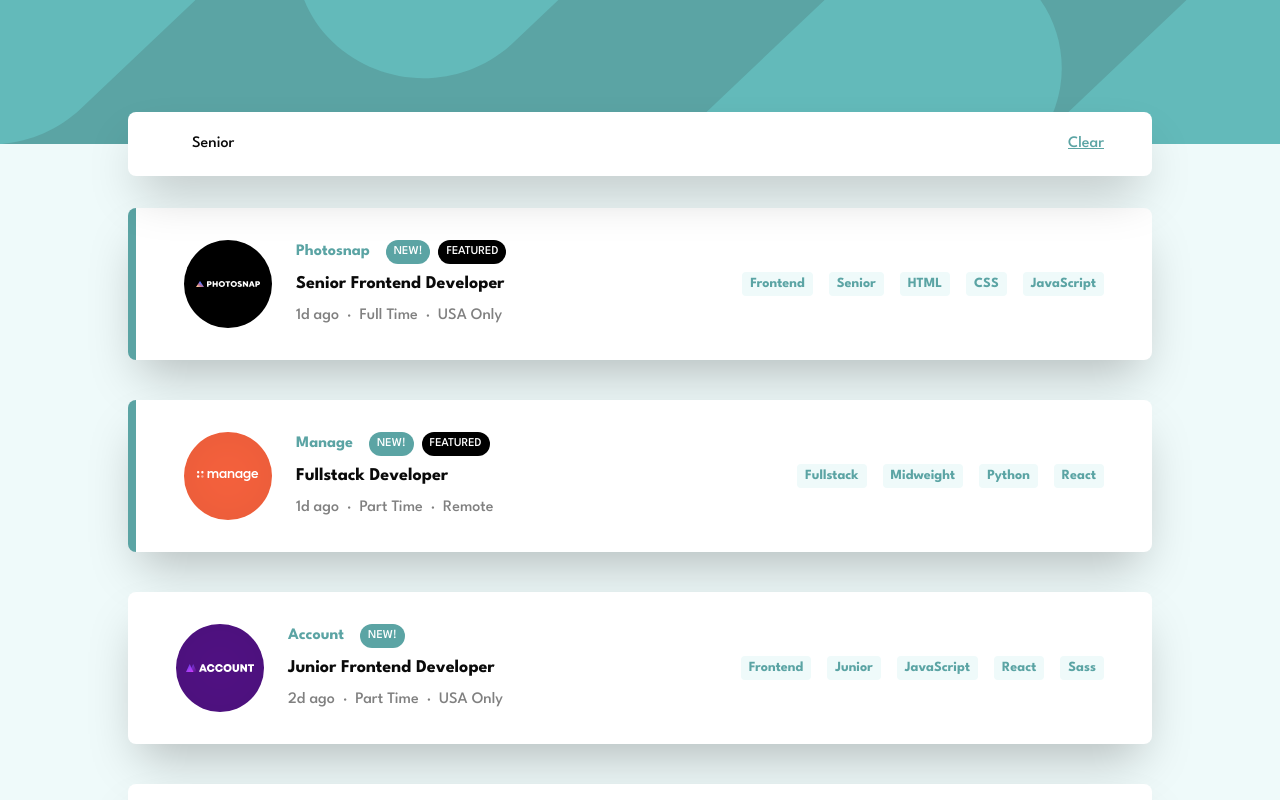
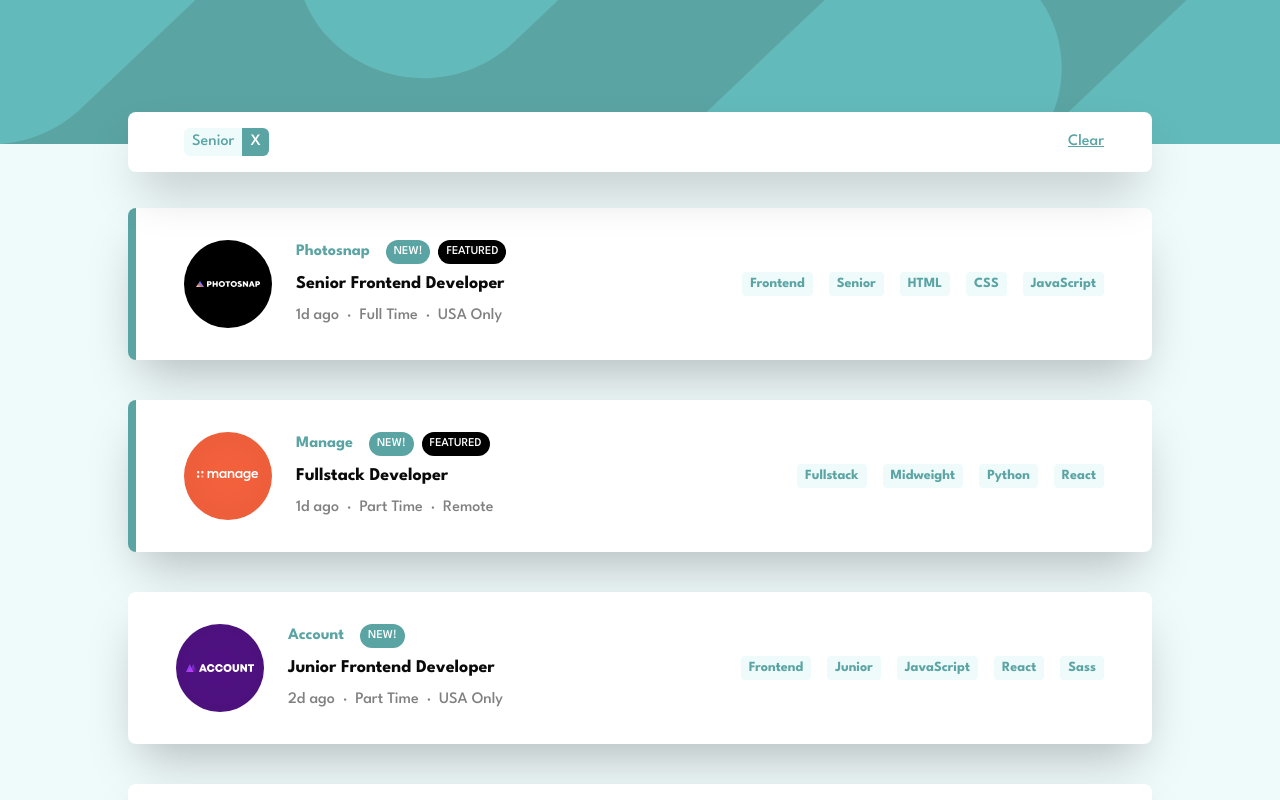
Before and after one commit to Kelechikizito/vite-project, a React (Vite) app: page / in a window 1280 px wide. Both pictures are taken after a click on the element "Senior". Shown: the top 800 px of the page. Built offline with nearby package versions, Linux system fonts and the light colour scheme.

Commit message:
files update

```diff
--- a/src/component/JobList.jsx
+++ b/src/component/JobList.jsx
@@ -31,15 +31,17 @@ const JobList = () => {
   };
 
   const Skills = ({ tag }) => (
-    <div className="tag rounded-md p-1 px-2 m-2">
-      <button>{tag}</button>
+    <div className="tag flex">
+      <p className="bg-[#effafa] rounded-md p-0.5 px-2 mr-0 m-2 rounded-r-none">{tag}</p>
+      <button className="rounded-md p-0.5 px-2 ml-0 m-2 rounded-l-none bg-[#5ba4a4] text-white hover:bg-black" >X</button>
     </div>
   );
 
   return (
     <div className="relative">
       {/* Render Skills tags */}
-      {clickedTags?<div className="skills-tags flex justify-between absolute top-[-2rem] sm:left-[10%] sm:right-[10%] left-4 right-4  bg-white rounded-lg shadow-2xl py-2 px-4 sm:px-12 ">
+      {clickedTags.length ? (
+        <div className="skills-tags flex justify-between absolute top-[-2rem] sm:left-[10%] sm:right-[10%] left-4 right-4  bg-white rounded-lg shadow-2xl py-2 px-4 sm:px-12 text-[#5ba4a4]">
           <div className="flex flex-wrap">
             {clickedTags.map((tag, index) => (
               <Skills key={index} tag={tag} />
@@ -47,9 +49,12 @@ const JobList = () => {
           </div>
 
           <div className="flex justify-center items-center">
-          <p className="underline underline-offset-1 text-[#5ba4a4] hover:cursor-pointer">Clear</p>
+            <p className="underline underline-offset-1 text-[#5ba4a4] hover:cursor-pointer">
+              Clear
+            </p>
           </div>
-      </div>:null}
+        </div>
+      ) : null}
 
       <ul className="py-16 px-4 sm:px-[10%] bg-[#effafa] min-h-screen flex flex-col gap-10">
         {data.map((job) => (
```
Lines whose indentation alone changed are shown as unchanged.
